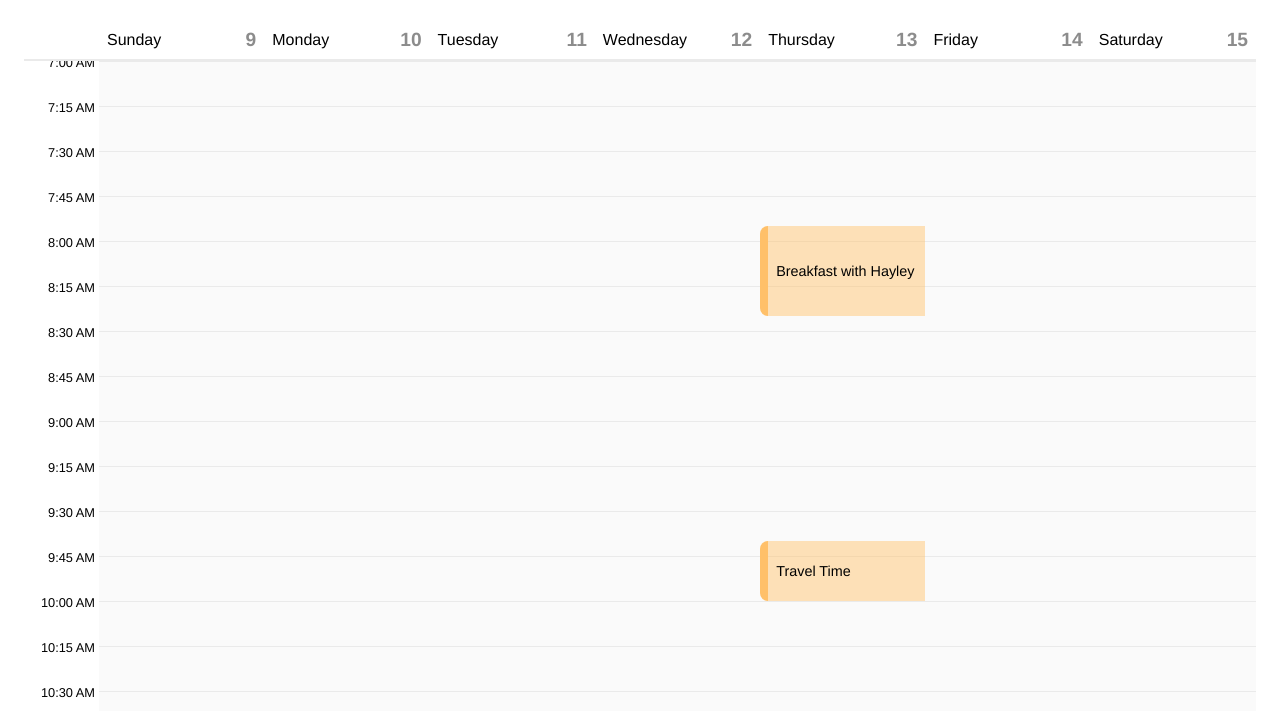
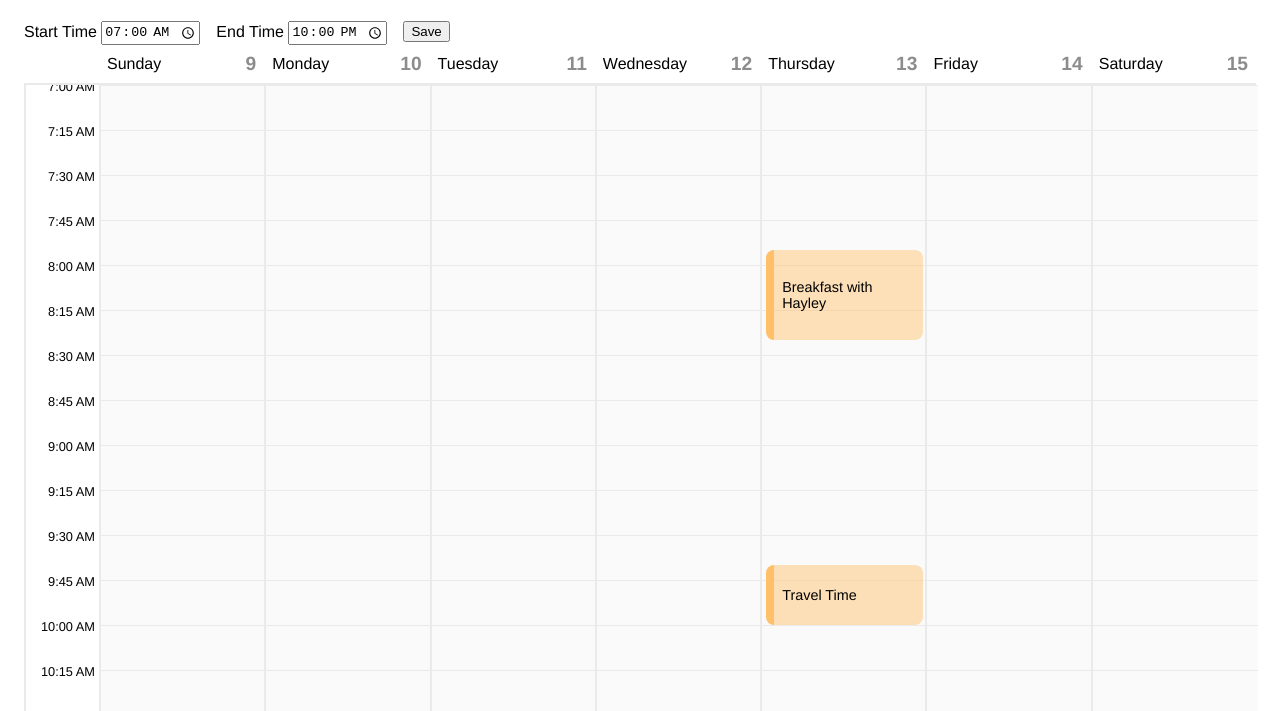
Before and after one commit to codyclay88/vanilla-calendar, a website built with Vite: page index.html in a window 1280 px wide. Shown: the part 89-800 px from the top of the page. Built offline with nearby package versions, Linux system fonts and the light colour scheme.

Commit message:
Doing some things.

```diff
--- a/index.html
+++ b/index.html
@@ -9,8 +9,49 @@
   <body>
     <main class="container">
       <h1>Vanilla Calendar</h1>
-      <div class="calendar"></div>
+      <form id="configForm">
+        <div>
+          <label for="startTime">Start Time</label>
+          <input type="time" id="startTime" name="startTime" />
+        </div>
+        <div>
+          <label for="endTime">End Time</label>
+          <input type="time" id="endTime" name="endTime" />
+        </div>
+        <div>
+          <button type="submit">Save</button>
+        </div>
+      </form>
+      <div
+        class="calendar"
+        data-px-per-minute="3"
+        data-minutes-per-row="15"
+        data-start-time="07:00"
+        data-end-time="22:00"></div>
     </main>
+
+    <template id="event-template">
+      <div class="event">
+        <div class="starts-at"></div>
+        <div class="title"></div>
+        <div class="ends-at"></div>
+      </div>
+    </template>
+
+    <template id="column-header-template">
+      <div class="header">
+        <div class="dayOfWeek"></div>
+        <div class="dayOfMonth"></div>
+      </div>
+    </template>
+
+    <template id="column-content-template">
+      <div class="content">
+        <div class="event-container"></div>
+      </div>
+    </template>
+
+
     <script type="module" src="/src/main.js"></script>
   </body>
 </html>
--- /dev/null
+++ b/src/calendar.js
@@ -0,0 +1,131 @@
+import {
+  format,
+  startOfWeek,
+  endOfWeek,
+  parse,
+  isSameDay,
+  differenceInMinutes,
+  eachMinuteOfInterval,
+} from "date-fns";
+
+export function buildCalendar(calendarEl, date, events) {
+  calendarEl.innerHTML = "";
+  const startDate = startOfWeek(date);
+  const endDate = endOfWeek(date);
+  const config = getCalendarConfig(calendarEl);
+
+  const times = eachMinuteOfInterval(
+    {
+      start: config.startTime,
+      end: config.endTime,
+    },
+    { step: config.minutesPerRow }
+  );
+
+  const emptyTimeColumnHeader = document.createElement("div");
+  emptyTimeColumnHeader.classList.add("header");
+  calendarEl.appendChild(emptyTimeColumnHeader);
+
+  const timeColumnEl = document.createElement("div");
+  timeColumnEl.classList.add("content");
+  calendarEl.appendChild(timeColumnEl);
+
+  times.forEach((time) => {
+    const timeMarker = document.createElement("div");
+    timeMarker.classList.add("time-indicator");
+    timeMarker.innerHTML = `
+      ${format(time, "h:mm a")}
+    `;
+    timeMarker.style.height = `${config.pxPerMinute * config.minutesPerRow}px`;
+    timeColumnEl.appendChild(timeMarker);
+  });
+
+  for (let i = startDate; i <= endDate; i.setDate(i.getDate() + 1)) {
+    const eventsForDate = events.filter((e) => isSameDay(e.date, i));
+    createDateColumn(i, calendarEl, config, times, eventsForDate);
+  }
+}
+
+function createDateColumn(date, calendarDiv, config, times, events) {
+  createColumnHeader(date, calendarDiv);
+  createColumnContent(calendarDiv, config, times, events);
+}
+
+function createColumnHeader(date, calendarDiv) {
+  const template = document.querySelector("#column-header-template");
+  const el = template.content.cloneNode(true);
+  el.querySelector(".dayOfWeek").textContent = format(date, "EEEE");
+  el.querySelector(".dayOfMonth").textContent = format(date, "d");
+  calendarDiv.appendChild(el);
+}
+
+function createColumnContent(calendarDiv, config, times, events) {
+  const template = document.querySelector("#column-content-template");
+  const clone = template.content.cloneNode(true);
+  const el = clone.querySelector(".content");
+  const documentFragment = document.createDocumentFragment();
+  times.forEach((time) => {
+    const timeMarker = document.createElement("div");
+    timeMarker.classList.add("time-marker");
+    timeMarker.style.top = `${pxSinceStartTime(config, time)}px`;
+    documentFragment.appendChild(timeMarker);
+  });
+  const eventContainer = clone.querySelector(".event-container");
+
+  events.forEach((event) => {
+    eventContainer.appendChild(createEventElement(event, config));
+  });
+  calendarDiv.appendChild(el);
+  el.insertBefore(documentFragment, eventContainer);
+}
+
+function createEventElement(event, config) {
+  const eventTemplate = document.querySelector("#event-template");
+  const clone = eventTemplate.content.cloneNode(true);
+  const eventEl = clone.querySelector(".event");
+  eventEl.querySelector(".title").textContent = event.title;
+  eventEl.querySelector(".starts-at").textContent = `${format(
+    event.startTime,
+    "h:mm a"
+  )}`;
+  eventEl.querySelector(".ends-at").textContent = `${format(
+    event.stopTime,
+    "h:mm a"
+  )}`;
+  const eventDuration = differenceInMinutes(event.stopTime, event.startTime);
+  const top = pxSinceStartTime(config, event.startTime);
+  const height = eventDuration * config.pxPerMinute;
+
+  eventEl.classList.add("event");
+  eventEl.style.height = `${height}px`;
+  eventEl.style.top = `${top}px`;
+  return eventEl;
+}
+
+function pxSinceStartTime(config, time) {
+  return minutesSinceStartTime(config, time) * config.pxPerMinute;
+}
+
+function minutesSinceStartTime(config, time) {
+  return differenceInMinutes(time, config.startTime);
+}
+
+export function getCalendarConfig(calendarEl) {
+  return {
+    pxPerMinute: calendarEl.dataset.pxPerMinute || 3,
+    minutesPerRow: calendarEl.dataset.minutesPerRow || 15,
+    startTime: parse(
+      calendarEl.dataset.startTime ?? "07:00",
+      "HH:mm",
+      new Date()
+    ),
+    endTime: parse(calendarEl.dataset.endTime ?? "22:00", "HH:mm", new Date()),
+  };
+}
+
+export function updateCalendarConfig(calendarEl, config) {
+  calendarEl.dataset.pxPerMinute = config.pxPerMinute;
+  calendarEl.dataset.minutesPerRow = config.minutesPerRow;
+  calendarEl.dataset.startTime = format(config.startTime, "HH:mm");
+  calendarEl.dataset.endTime = format(config.endTime, "HH:mm");
+}
--- a/src/main.js
+++ b/src/main.js
@@ -1,18 +1,37 @@
-import './style.css'
-import { endOfWeek, startOfWeek, format, parse, isSameDay, differenceInMinutes, eachMinuteOfInterval } from 'date-fns'
+import "./style.css";
+import {
+  buildCalendar,
+  getCalendarConfig,
+  updateCalendarConfig,
+} from "./calendar.js";
+import { format, parse } from "date-fns";
 
 const selectedDate = parse("2025-02-13", "yyyy-MM-dd", new Date());
-const startDate = startOfWeek(selectedDate);
-const endDate = endOfWeek(selectedDate);
 
-const calendarConfig = {
-  pxPerMinute: 3,
-  minutesPerRow: 15,
-  startTime: parse("07:00", "HH:mm", new Date()),
-  endTime: parse("22:00", "HH:mm", new Date())
-}
+const calendarEl = document.querySelector(".calendar");
 
-const calendarEl = document.querySelector('.calendar');
+const calendarConfig = getCalendarConfig(calendarEl);
+
+document.querySelector("#startTime").value = format(
+  calendarConfig.startTime,
+  "HH:mm"
+);
+document.querySelector("#endTime").value = format(
+  calendarConfig.endTime,
+  "HH:mm"
+);
+
+document.querySelector("#configForm").addEventListener("submit", (e) => {
+  e.preventDefault();
+  const form = e.target;
+  const formData = new FormData(form);
+  const newConfig = {
+    ...calendarConfig,
+    startTime: parse(formData.get("startTime"), "HH:mm", new Date()),
+  };
+  updateCalendarConfig(calendarEl, newConfig);
+  buildCalendar(calendarEl, selectedDate, events);
+});
 
 const events = [
   newEvent("2025-02-13", "7:55", "8:25", "Breakfast with Hayley"),
@@ -20,93 +39,13 @@ const events = [
   newEvent("2025-02-13", "14:40", "15:00", "Travel Time"),
 ];
 
-const times = eachMinuteOfInterval({
-  start: calendarConfig.startTime,
-  end: calendarConfig.endTime,
-}, { step: calendarConfig.minutesPerRow });
-
-const emptyTimeColumnHeader = document.createElement('div');
-emptyTimeColumnHeader.classList.add('header');
-calendarEl.appendChild(emptyTimeColumnHeader);
-
-const timeColumnEl = document.createElement('div');
-timeColumnEl.classList.add('content');
-calendarEl.appendChild(timeColumnEl);
-
-times.forEach(time => {
-  const timeMarker = document.createElement('div');
-  timeMarker.classList.add('time-indicator');
-  timeMarker.innerHTML = `
-    ${format(time, "h:mm a")}
-  `;
-  timeMarker.style.height = `${calendarConfig.pxPerMinute * calendarConfig.minutesPerRow}px`;
-  timeColumnEl.appendChild(timeMarker);
-});
-
-for (let i = startDate; i <= endDate; i.setDate(i.getDate() + 1)) {
-  const eventsForDate = events.filter(e => isSameDay(e.date, i));
-  createDateColumn(i, calendarEl, eventsForDate);
-}
-
-function createDateColumn(date, calendarDiv, events) {
- createColumnHeader(date, calendarDiv);
- createColumnContent(calendarDiv, events);
-}
-
-function createColumnHeader(date, calendarDiv) {
-  const columnHeader = document.createElement('div');
-  columnHeader.classList.add('header');
-  columnHeader.innerHTML = `
-    <div class="dayOfWeek">${format(date, "EEEE")}</div>
-    <div class="dayOfMonth">${format(date, "d")}</div>
-  `;
-  calendarDiv.appendChild(columnHeader);
-}
-
-function createColumnContent(calendarDiv, events) {
-  const contentEl = document.createElement('div');
-  contentEl.classList.add('content');
-  times.forEach(time => {
-    const timeMarker = document.createElement('div');
-    timeMarker.classList.add('time-marker');
-    timeMarker.style.top = `${pxSinceStartTime(calendarConfig, time)}px`;
-    contentEl.appendChild(timeMarker);
-  });
-  events.forEach(event => {
-    contentEl.appendChild(createEventElement(event));
-  });
-  calendarDiv.appendChild(contentEl);
-}
-
-function createEventElement(event) {
-  const eventDuration = differenceInMinutes(event.stopTime, event.startTime);
-  const top = pxSinceStartTime(calendarConfig, event.startTime);
-  const height = eventDuration * calendarConfig.pxPerMinute;
-  const eventEl = document.createElement('div');
-  eventEl.classList.add('event');
-  eventEl.style.height = `${height}px`;
-  eventEl.style.top = `${top}px`;
-  eventEl.innerHTML = `
-    <div class='title'>${event.title}</div>
-  `;
-  return eventEl;
-}
+buildCalendar(calendarEl, selectedDate, events);
 
 function newEvent(date, startTime, stopTime, title) {
   return {
     date: parse(date, "yyyy-MM-dd", new Date()),
     startTime: parse(startTime, "HH:mm", new Date()),
     stopTime: parse(stopTime, "HH:mm", new Date()),
-    title
-  }
+    title,
+  };
 }
-
-function minutesSinceStartTime(config, time) {
-  return differenceInMinutes(time, config.startTime);
-}
-
-function pxSinceStartTime(config, time) {
-  return minutesSinceStartTime(config, time) * config.pxPerMinute;
-}
-
-// setupCounter(document.querySelector('#counter'))
--- a/src/style.css
+++ b/src/style.css
@@ -28,6 +28,11 @@ body {
   padding: 1.5rem;
 }
 
+#configForm {
+  display: flex;
+  gap: 1rem;
+}
+
 .calendar {
   display: grid;
   grid-template-columns: 75px;
@@ -38,7 +43,7 @@ body {
   .time-indicator {
     position: relative;
     top: calc(0.8em / 1.72 * -1);
-    padding-right: 4px;
+    padding-right: 6px;
     font-size: 0.8em;
     font-weight: lighter;
     text-align: right;
@@ -77,6 +82,7 @@ body {
     position: relative;
     width: 100%;
     background-color: #fafafa;
+    border-left: 2px solid #eaeaea;
 
     .time-marker {
       position: absolute;
@@ -85,24 +91,60 @@ body {
       background-color: #eaeaea;
     }
 
+    .event-container {
+      width: 90%;
+      position: relative;
+    }
+
     .event {
       position: absolute;
       border-left: 8px solid #ffc069;
       background-color: #ffc06977;
-      width: 100%;
       border-radius: 8px;
       display: flex;
       align-items: center;
+      margin-left: 4px;
+      width: 100%;
 
       .title {
+        position: sticky;
+        top: 32px;
         padding: 0.5rem;
         font-size: 0.9em;
         font-weight: 500;
+      }
+
+      .starts-at,
+      .ends-at {
+        position: absolute;
+        right: 12px;
+        font-size: 0.8em;
+        padding: 2px 6px;
+        background-color: #eaeaea77;
+        border: 1px solid #eaeaea;
+        border-radius: 4px;
+        visibility: hidden;
+      }
+
+      .starts-at {
+        top: -8px;
+      }
+
+      .ends-at {
+        bottom: -8px;
       }
     }
 
     .event:hover {
       background-color: #ffc06999;
+    }
+
+    .event:hover .starts-at {
+      visibility: visible;
+    }
+
+    .event:hover .ends-at {
+      visibility: visible;
     }
   }
 }
```
